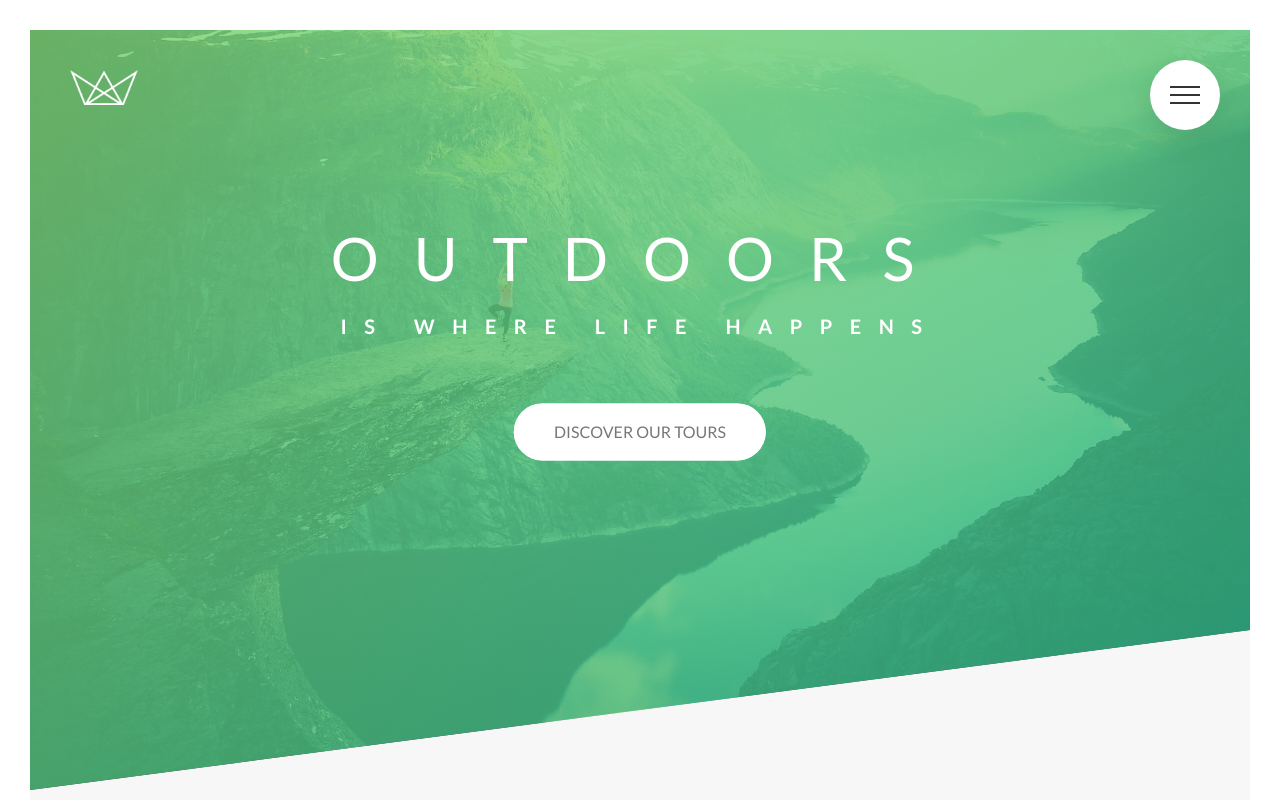
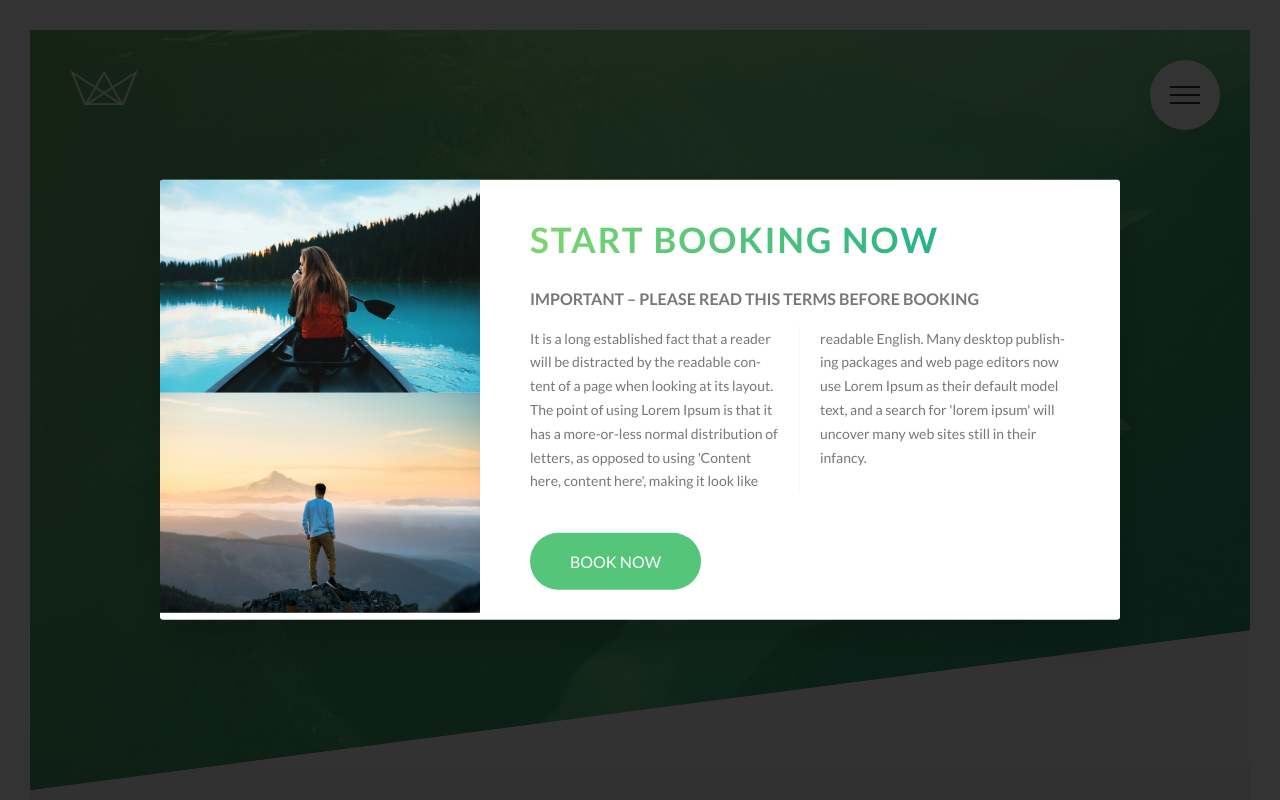
Before and after one commit to mdivani/Ntours, a website: page index.html in a window 1280 px wide. Shown: the top 800 px of the page. Drawn offline with Linux system fonts and the light colour scheme.

Commit message:
popup style

```diff
--- a/index.html
+++ b/index.html
@@ -406,5 +406,25 @@
                 </div>
             </div>
         </footer>
+
+        <div class='popup'>
+            <div class="popup__content">
+                <div class='popup__left'>
+                    <img src='img/nat-8.jpg' alt='tour photo' class='popup__img' />
+                    <img src='img/nat-9.jpg' alt='tour photo' class='popup__img' />
+                </div>
+                <div class='popup__right'>
+                    <h2 class='heading-secondary u-margin-bottom-small'>start booking now</h2>
+                    <h3 class='heading-tertiary u-margin-bottom-small'>important &ndash; please read this terms before booking</h3>
+                    <p class="popup__text">
+                        It is a long established fact that a reader will be distracted by the readable content of a page when looking at its layout.
+                        The point of using Lorem Ipsum is that it has a more-or-less normal distribution of letters, as opposed to using 'Content here, content here', making it look like readable English.
+                        Many desktop publishing packages and web page editors now use Lorem Ipsum as their default model text, and a search for 'lorem ipsum' will uncover many web sites still in their infancy.
+                    </p>
+                    <a href='#' class="btn btn--green">book now</a>
+                </div>
+            </div>
+        </div>
+
     </body>
 </html>
--- /dev/null
+++ b/sass/components/_popup.scss
@@ -0,0 +1,50 @@
+.popup {
+    background-color: rgba(0,0,0, .8);
+    height: 100vh;
+    position: fixed;
+    top: 0;
+    left: 0;
+    z-index: 2500;
+    width: 100%;
+
+    &__content {
+        background-color: $color-white;
+        box-shadow: 0 2rem 4rem rgba($color-black, .2);
+        border-radius: 3px;
+        display: table;
+        width: 75%;
+        overflow: hidden;
+        position: absolute;
+        top: 50%;
+        left: 50%;
+        transform: translate(-50%, -50%);
+    }
+
+    &__img {
+        display: block;
+        width: 100%;
+    }
+
+    &__left {
+        width: 33.333%;
+        display: table-cell;
+    }
+
+    &__right {
+        width: 66.667%;
+        display: table-cell;
+        vertical-align: middle;
+        padding: 3rem 5rem;
+    }
+
+    &__text {
+        font-size: 1.4rem;
+        margin-bottom: 4rem;
+
+        column-count: 2;
+        column-gap: 4rem;
+        column-rule: 1px solid $color-grey-light-1;
+
+        hyphens: auto;
+    }
+}
--- a/sass/main.scss
+++ b/sass/main.scss
@@ -21,3 +21,4 @@
 @import 'components/story';
 @import 'components/bg-video';
 @import 'components/form';
+@import 'components/popup';
```
Also changed, not shown: css/style.css.
